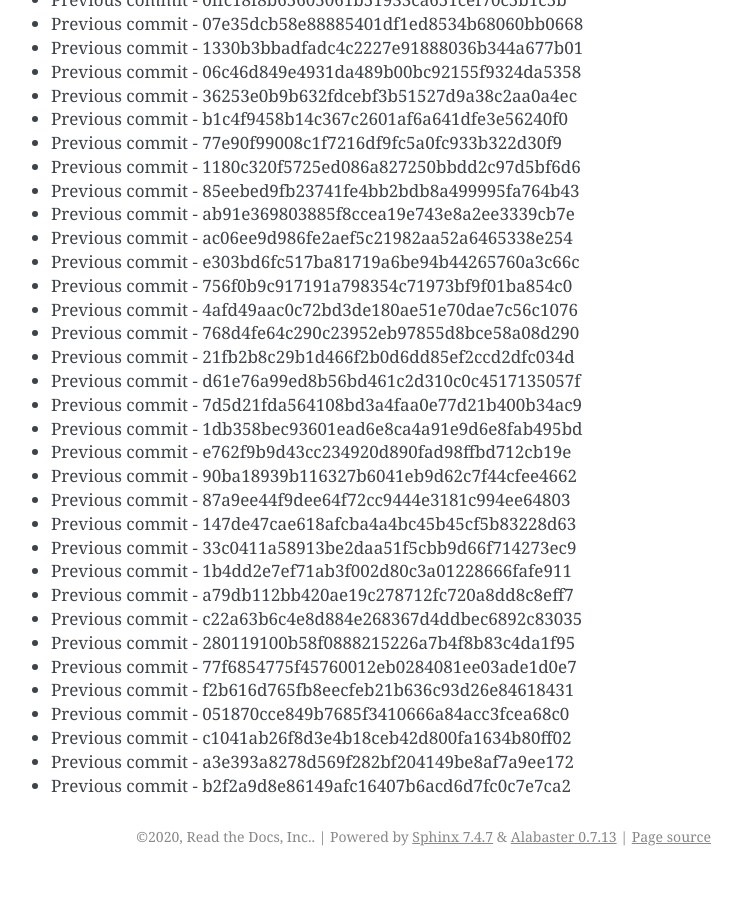
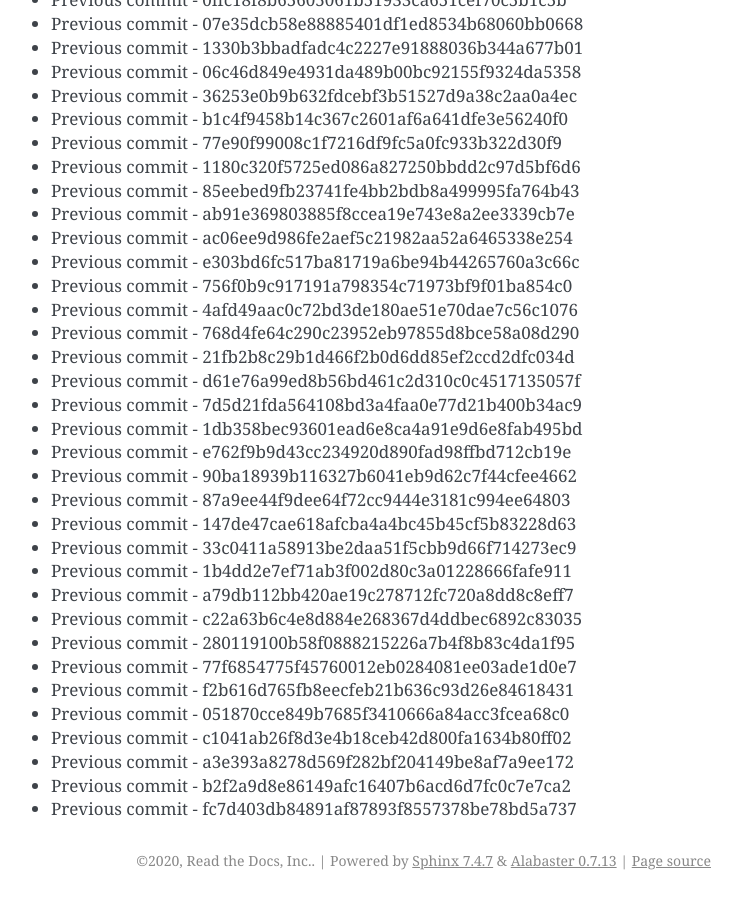
Before and after one commit to readthedocs/rtd-git-stresstest, a Sphinx documentation site: the page built from docs/updates.rst, in a window 1280 px wide and 900 px high, scrolled down 66287 px. Shown: the whole window, without its empty margins (399-1141 px from the left). Built offline with Sphinx 7.4.7, drawn with Linux system fonts in a browser that asks for light colours; before the commit the page ends 67163 px from its top, so only the background shows below that.

Commit message:
Generating commit from previous: fc7d403db84891af87893f8557378be78bd5a737

```diff
--- a/docs/updates.rst
+++ b/docs/updates.rst
@@ -2817,3 +2817,4 @@ It can be tested for any performance characteristics.
 * Previous commit - c1041ab26f8d3e4b18ceb42d800fa1634b80ff02
 * Previous commit - a3e393a8278d569f282bf204149be8af7a9ee172
 * Previous commit - b2f2a9d8e86149afc16407b6acd6d7fc0c7e7ca2
+* Previous commit - fc7d403db84891af87893f8557378be78bd5a737
```
